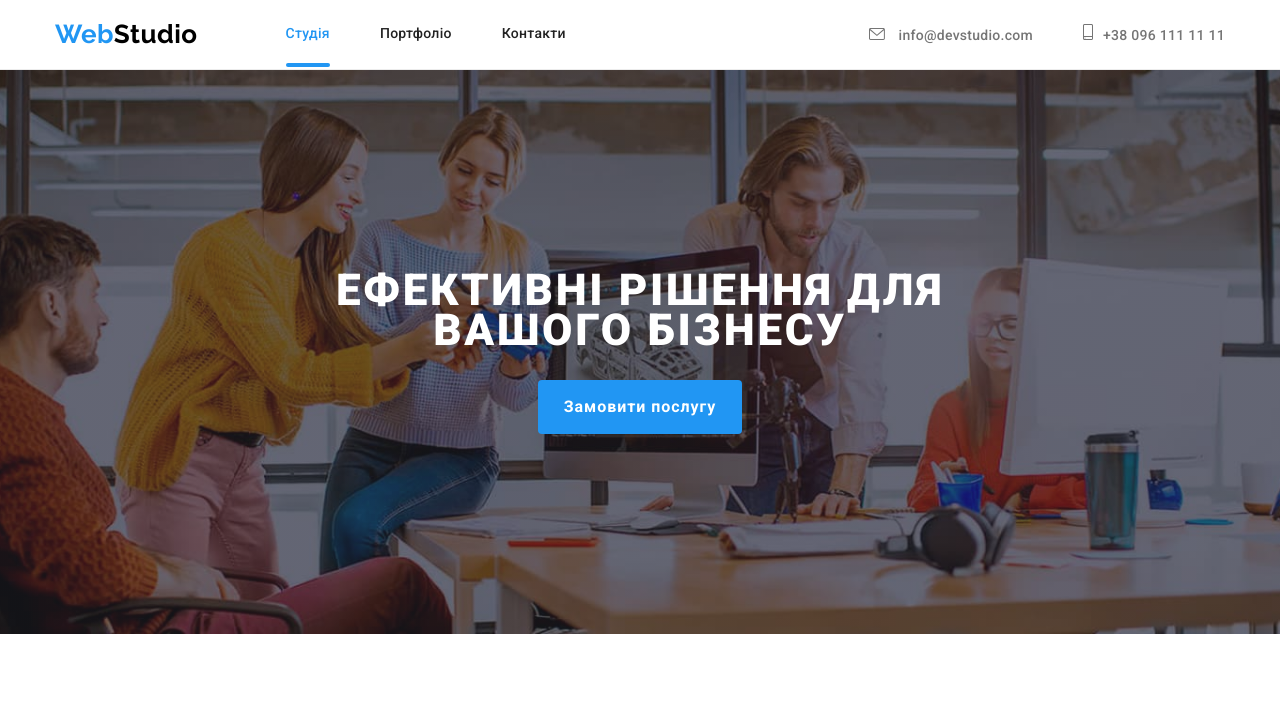
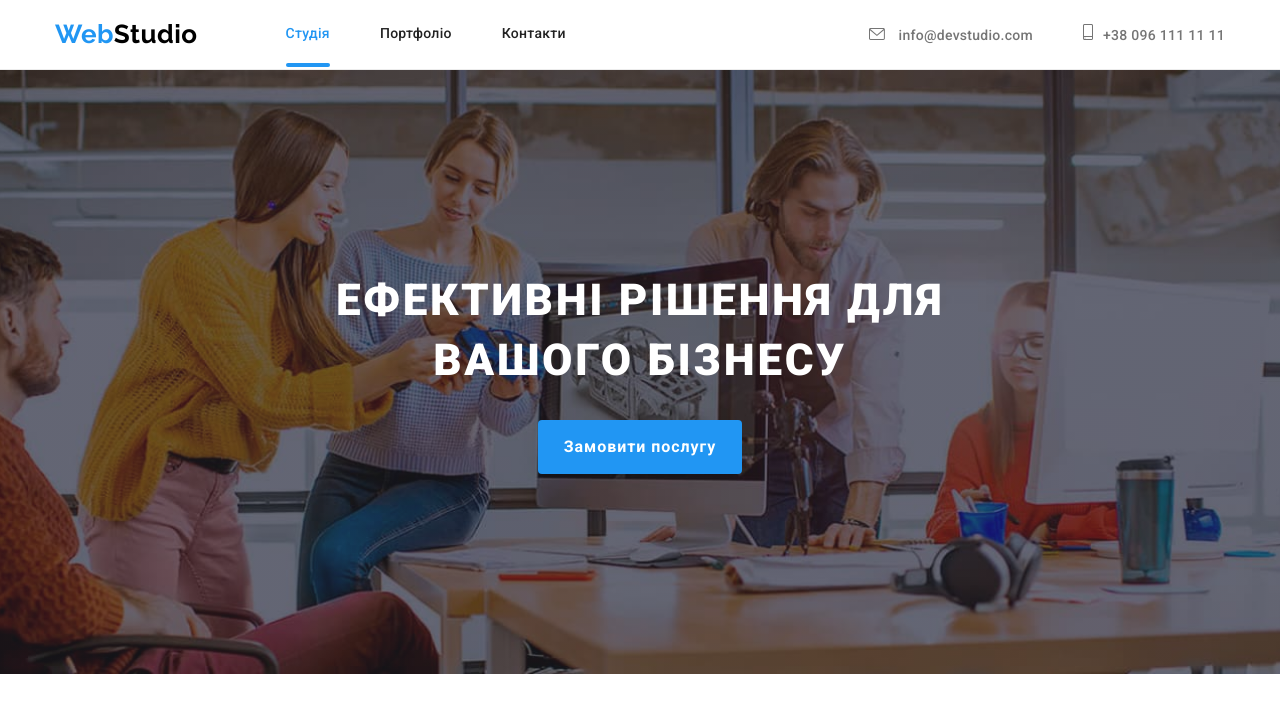
Before and after one commit to lonaver/goit-markup-hw-08, a plain HTML site: page index.html in a window 1280 px wide. Shown: the top 724 px of the page. Drawn offline with nearby package versions, Linux system fonts and the light colour scheme.

Commit message:
fixed container

```diff
--- a/index.html
+++ b/index.html
@@ -94,7 +94,7 @@
     </header>
     <main>
       <section class="hero">
-        <div class="hero__container container">
+        <div class="hero__container">
           <h1 class="hero__title">Ефективні рішення для вашого бізнесу</h1>
           <button type="button" class="button hero__btn" data-modal-open>
             Замовити послугу
--- a/sass/components/_menu.scss
+++ b/sass/components/_menu.scss
@@ -104,6 +104,7 @@
     letter-spacing: 0.02em;
     font-size: 34px;
     line-height: calc(40px / 34px);
+    color: $color-blue;
   }
   & .address-head__link--font-mail {
     font-weight: 500;
--- a/sass/components/_page-main.scss
+++ b/sass/components/_page-main.scss
@@ -1,10 +1,18 @@
 /*HERO*/
 .hero {
+  display: flex;
+  justify-content: center;
+
+  max-width: 1600px;
+  @media screen and (min-width: 1200px) {
+    margin-left: auto;
+    margin-right: auto;
+  }
+
   background-color: $color-background-black;
   color: $color-white;
 
   text-align: center;
-  // max-width: 480px;
 
   /* for backgrond img */
   background-image: linear-gradient(to right, $color-hero-bcg, $color-hero-bcg),
@@ -12,24 +20,8 @@
   background-repeat: no-repeat;
   background-position: center;
   background-size: cover;
-  @media screen and (min-width: 768px) {
-    display: flex;
-    justify-content: center;
-    align-items: center;
-    margin-left: auto;
-    margin-right: auto;
-    // max-width: 768px;
-  }
-  @media screen and (min-width: 1200px) {
-    display: flex;
-    justify-content: center;
-    align-items: center;
-    margin-left: auto;
-    margin-right: auto;
-    max-width: 1600px;
-  }
 
-  /* outline: 2px solid rgb(43, 19, 115); */
+  // outline: 2px solid rgb(43, 19, 115);
 }
 @media (min-device-pixel-ratio: 2),
   (min-resolution: 192dpi),
@@ -50,19 +42,22 @@
 .hero__container {
   padding-top: 118px;
   padding-bottom: 118px;
-  padding-left: 60px;
-  padding-right: 60px;
+  padding-left: 15px;
+  padding-right: 15px;
+  width: 480px;
+  display: flex;
+  flex-direction: column;
+  align-items: center;
+
   @media screen and (min-width: 768px) {
-    padding-left: 204px;
-    padding-right: 204px;
+    width: 768px;
   }
   @media screen and (min-width: 1200px) {
+    width: 1200px;
     padding-top: 200px;
     padding-bottom: 200px;
-    padding-left: 252px;
-    padding-right: 252px;
   }
-  /* outline: 2px solid tomato; */
+  // outline: 2px solid rgb(71, 255, 92);
 }
 .hero__title {
   font-weight: 900;
@@ -72,22 +67,24 @@
   letter-spacing: 0.06em;
   text-transform: uppercase;
   text-align: center;
+
+  width: 360px;
+  height: 84px;
   margin-bottom: 30px;
+  @media screen and (min-width: 1200px) {
+    width: 696px;
+    height: 120px;
 
-  @media screen and (min-width: 1200px) {
     font-size: 44px;
-    line-height: calc(60px / 66px);
+    line-height: calc(60px / 44px);
   }
+  // outline: 2px solid tomato;
 }
 
 .hero__btn {
-  display: inline-block;
   text-align: center;
   min-width: 200px;
   min-height: 50px;
-
-  margin-top: 0px;
-  margin-bottom: 0px;
   padding: 10px 24px;
 
   border-radius: 4px;
--- a/sass/components/_total.scss
+++ b/sass/components/_total.scss
@@ -30,11 +30,15 @@ p {
 .container {
   padding: 0px 15px;
   margin: 0px auto;
+  width: 480px;
+  @media screen and (min-width: 768px) {
+    width: 768px;
+  }
 
   @media screen and (min-width: 1200px) {
-    max-width: 1200px;
+    width: 1200px;
   }
-  /* outline: 2px solid tomato; */
+  // outline: 2px solid rgb(255, 71, 172);
 }
 /* ховаємо заголовки */
 .visually-hidden {
```
Also changed, not shown: css/main.css, css/main.min.css, 2 other files.
